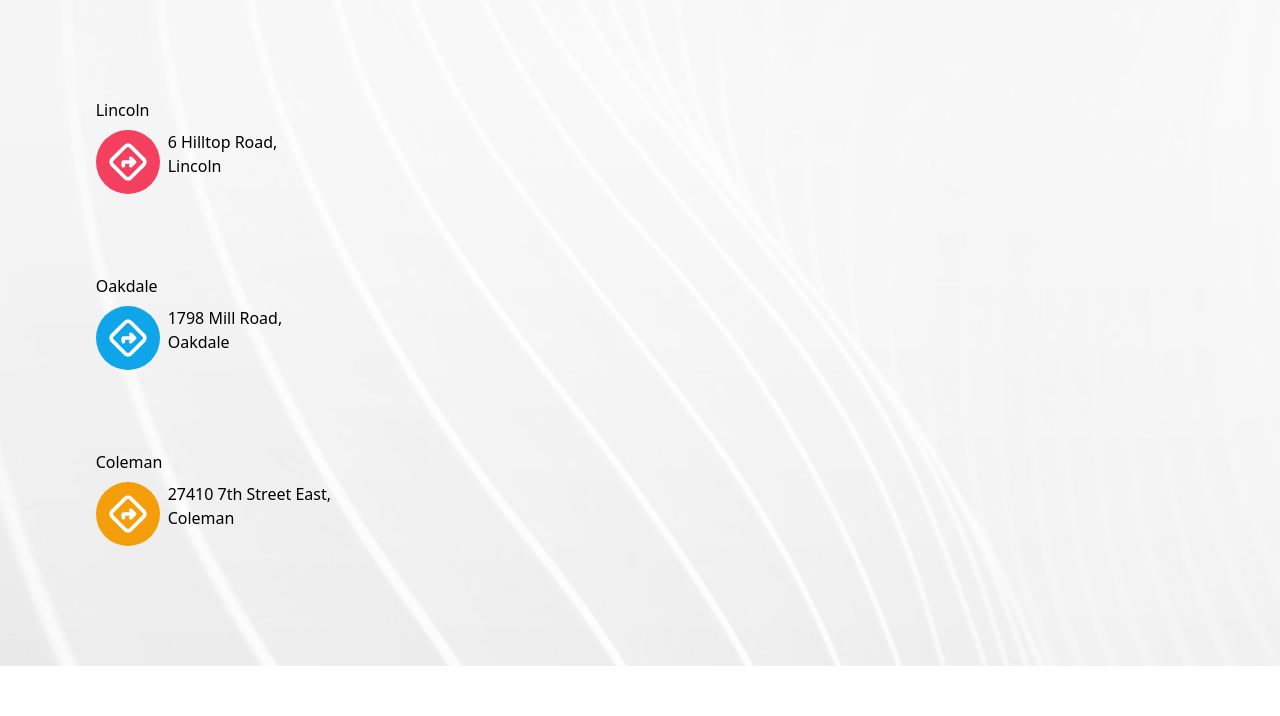
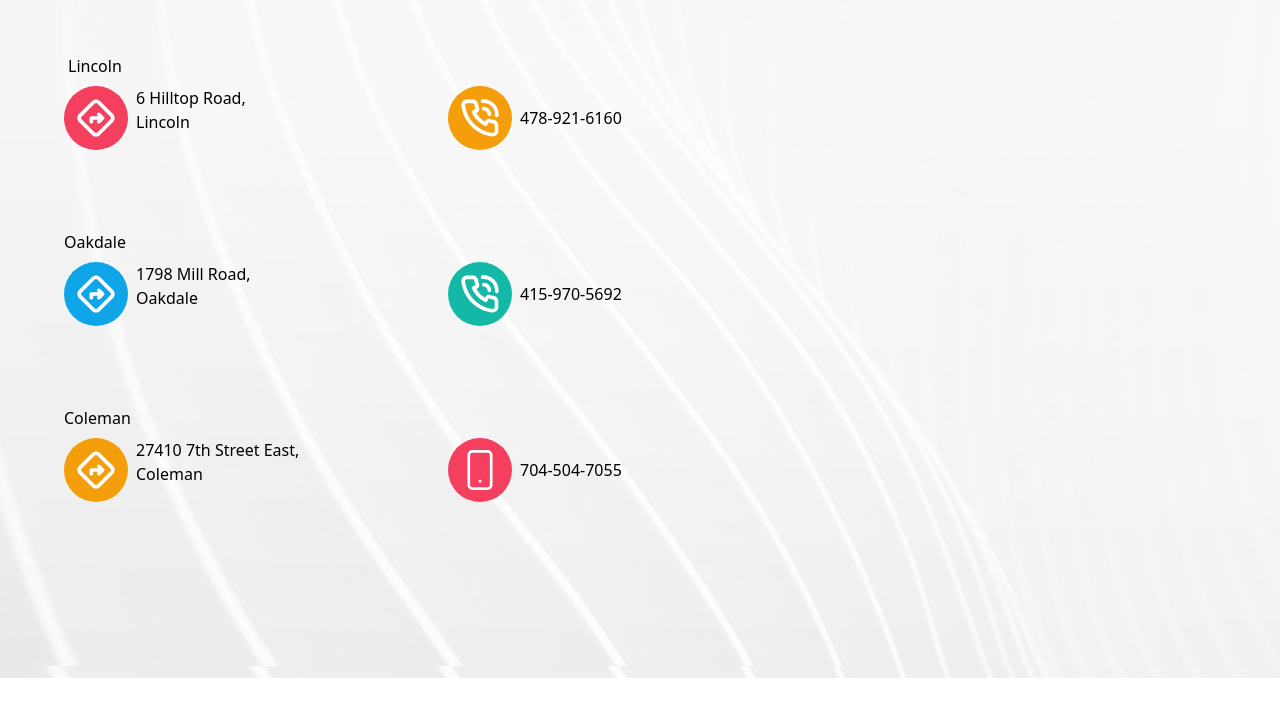
Before and after one commit to Kristijan-Naumovski/TechUp-Digital-Buissness-Card, a website: page index.html in a window 1280 px wide. Shown: the part 134-850 px from the top of the page. After the commit the page ends 812 px from the top, so only its background shows below. Drawn offline with nearby package versions, Linux system fonts and the light colour scheme.

Commit message:
66.6% done

```diff
--- a/index.html
+++ b/index.html
@@ -8,41 +8,58 @@
     <title>TechUp</title>
   </head>
 
-  <body>
-    <div class="h-14 bg-no-repeat-y">
+  <body class="bg-cover bg-center" style="background-image: url('img/BG.jpg')">
+    <div class="h-3">
       <img src="img/BG.jpg" />
     </div>
+    <div class="flex justify-center items-center h-screen">
       <div class="grid grid-cols-3">
-        <div class="flex justify-center items-center h-screen">
-      <div class="col-span-1">
+        <div class="w-96">
           <!-- Left Side -->
           <div class="space-y-20">
+            <div class="flex space-x-4">
               <div>
-              <p class="mb-2">Lincoln</p>
+                <p class="mb-2 translate-x-1">Lincoln</p>
                 <div class="flex items-start">
-                <img class="w-16 h-16" src="icons/address.svg" alt="Address SVG" />
+                  <img
+                    class="w-16 h-16"
+                    src="icons/address.svg"
+                    alt="Address SVG"
+                  />
                   <div class="ml-2">
                     <p>6 Hilltop Road,</p>
                     <p>Lincoln</p>
                   </div>
                 </div>
               </div>
+            </div>
 
+            <div class="flex space-x-4">
               <div>
                 <p class="mb-2">Oakdale</p>
                 <div class="flex items-start">
-                <img class="w-16 h-16" src="icons/address2.svg" alt="Address2 SVG" />
+                  <img
+                    class="w-16 h-16"
+                    src="icons/address2.svg"
+                    alt="Address2 SVG"
+                  />
                   <div class="ml-2">
                     <p>1798 Mill Road,</p>
                     <p>Oakdale</p>
                   </div>
                 </div>
               </div>
+            </div>
 
+            <div class="flex space-x-4">
               <div>
                 <p class="mb-2">Coleman</p>
                 <div class="flex items-start">
-                <img class="w-16 h-16" src="icons/address3.svg" alt="Address3 SVG" />
+                  <img
+                    class="w-16 h-16"
+                    src="icons/address3.svg"
+                    alt="Address3 SVG"
+                  />
                   <div class="ml-2">
                     <p>27410 7th Street East,</p>
                     <p>Coleman</p>
@@ -51,11 +68,51 @@
               </div>
             </div>
           </div>
-      <div class="col-span-1">
+        </div>
+        <div>
           <!-- Middle -->
+          <div class="space-y-20">
+            <div class="flex space-x-4">
+              <div class="flex items-center">
+                <img
+                  class="w-16 h-16 transform translate-y-8"
+                  src="icons/phone.svg"
+                  alt="Phone SVG"
+                />
+                <div class="ml-2 transform translate-y-8">
+                  <p>478-921-6160</p>
                 </div>
-    <div class="col-span-1">
+              </div>
+            </div>
+            <div class="flex space-x-4">
+              <div class="flex items-center">
+                <img
+                  class="w-16 h-16 transform translate-y-16"
+                  src="icons/phone2.svg"
+                  alt="Phone2 SVG"
+                />
+                <div class="ml-2 transform translate-y-16">
+                  <p>415-970-5692</p>
+                </div>
+              </div>
+            </div>
+            <div class="flex space-x-4">
+              <div class="flex items-center">
+                <img
+                  class="w-16 h-16 transform translate-y-24"
+                  src="icons/phone3.svg"
+                  alt="Phone3 SVG"
+                />
+                <div class="ml-2 translate-y-24">
+                  <p>704-504-7055</p>
+                </div>
+              </div>
+            </div>
+          </div>
+        </div>
+        <div>
           <!-- Right Side -->
+        </div>
       </div>
     </div>
   </body>
```
Also changed, not shown: icons/phone.svg (added), icons/phone2.svg (added), icons/phone3.svg (added). Lines whose indentation alone changed are shown as unchanged.
